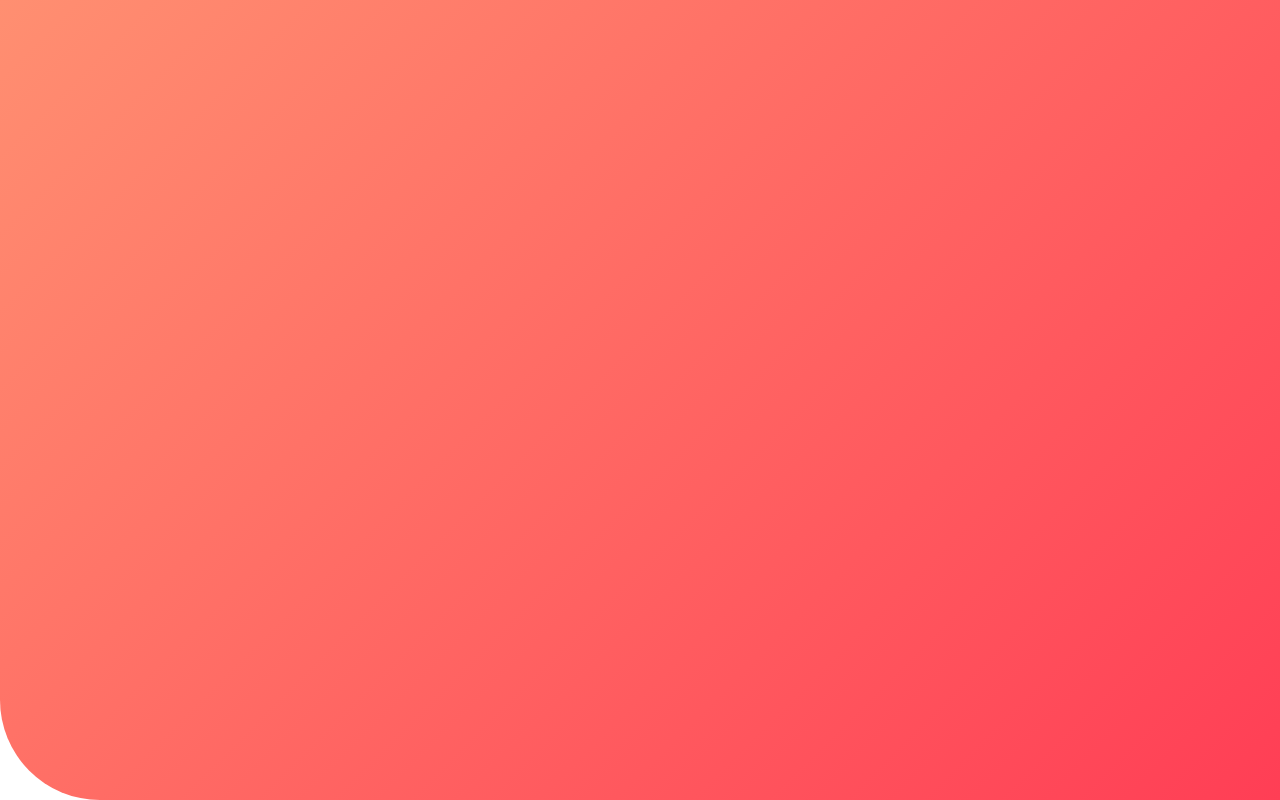
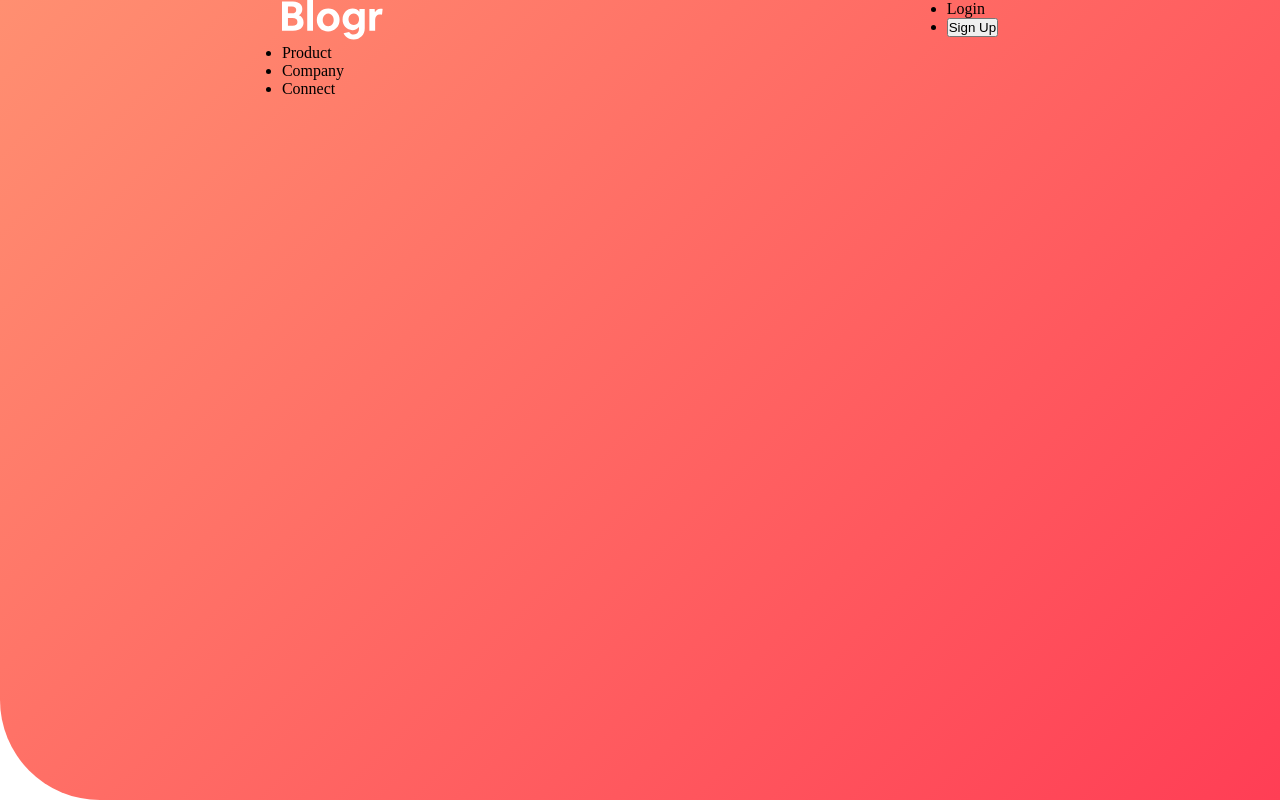
Before and after one commit to WillianAmorim/blogr-landing-page, a plain HTML site: page index.html in a window 1280 px wide. Drawn offline with Linux system fonts and the light colour scheme.

Commit message:
criado e estilizado estrutura do nav

```diff
--- a/index.html
+++ b/index.html
@@ -3,7 +3,6 @@
 <head>
   <meta charset="UTF-8">
   <meta name="viewport" content="width=device-width, initial-scale=1.0">
-  <link rel="icon" type="image/png" sizes="32x32" href="./images/favicon-32x32.png">
   <link rel="stylesheet" href="./style.css">
   <title>Blogr Landing Page</title>
 </head>
@@ -11,7 +10,19 @@
 <body>
   <main>
     <header>
+      <div>
+        <img src="./images/logo.svg" alt="">
+        <ul>
+          <li>Product</li>
+          <li>Company</li>
+          <li>Connect</li>
+        </ul>
+      </div>
 
+      <ul>
+        <li>Login</li>
+        <li><button>Sign Up</button></li>
+      </ul>
     </header>
   </main>
 </body>
--- a/style.css
+++ b/style.css
@@ -9,4 +9,6 @@ header {
   height: 100vh;
   background: linear-gradient(135deg, #FF8F71 0%, #FF3E55 100%);
   border-radius: 0px 0px 0px 100px;
+  display: flex;
+  justify-content: space-around;
 }
```
